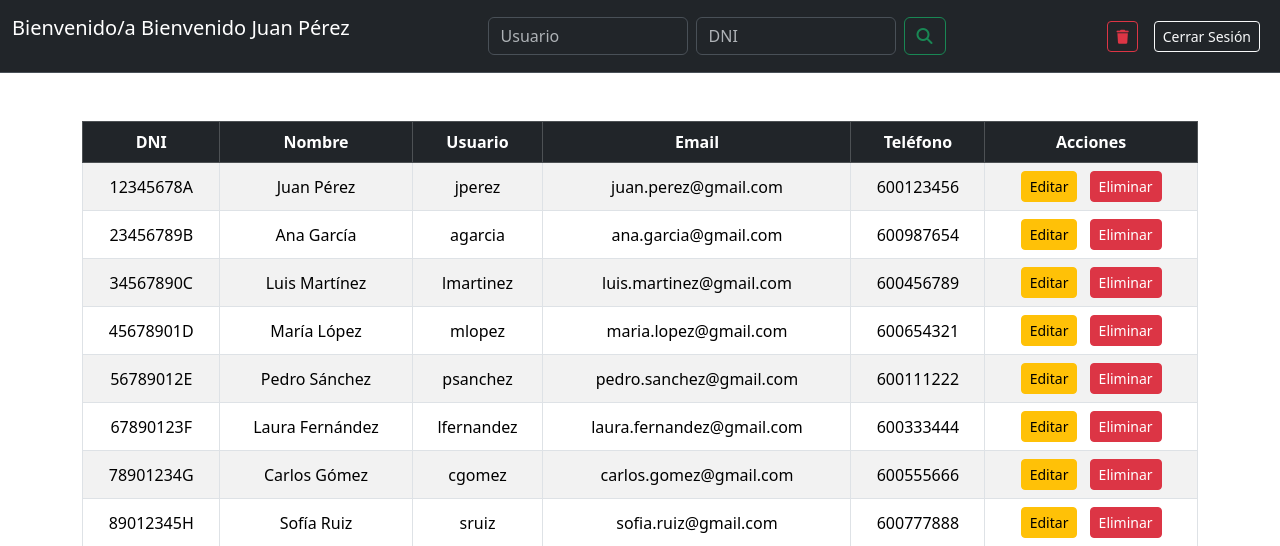
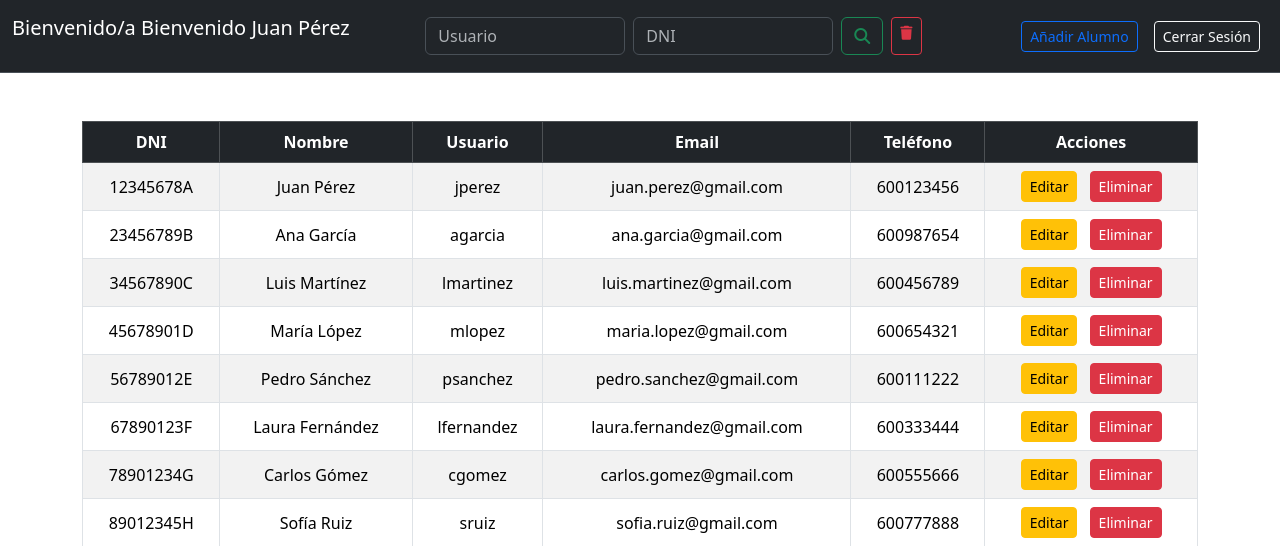
Before and after one commit to adrimartiin/M12-A7-CrudEscola, a PHP site: page /entradas/leerEscuela.php in a window 1280 px wide. Shown: the top 546 px of the page. Run offline with PHP 8.4, Linux system fonts and the light colour scheme; a user stored in the database is signed in; data comes from the database, SQL or seed files in the repository.

Commit message:
Archivo leer escuelas modificado

```diff
--- a/entradas/leerEscuela.php
+++ b/entradas/leerEscuela.php
@@ -37,7 +37,6 @@ $sqlTotal = "SELECT COUNT(*) AS total FROM tbl_usuario $whereSQL";
 $totalResult = mysqli_query($conn, $sqlTotal);
 $totalRows = mysqli_fetch_assoc($totalResult)['total'];
 $totalPaginas = ceil($totalRows / $registrosPorPagina);
-
 ?>
 
 <!DOCTYPE html>
@@ -58,12 +57,13 @@ $totalPaginas = ceil($totalRows / $registrosPorPagina);
             <form class="d-flex" method="get">
                 <input class="form-control me-2" name="nombre" value="<?php echo $nombre; ?>" type="search" placeholder="Usuario" aria-label="Nombre" style="max-width: 200px;">
                 <input class="form-control me-2" name="dni" value="<?php echo $dni; ?>" type="search" placeholder="DNI" aria-label="DNI" style="max-width: 200px;">
-                <button class="btn btn-outline-success" type="submit"><i class="fa-solid fa-magnifying-glass"></i></button>
+                <button class="btn btn-outline-success me-2" type="submit"><i class="fa-solid fa-magnifying-glass"></i></button>
+                <a href="?clear_filters=1" class="btn btn-outline-danger btn-sm"><i class="fa-solid fa-trash"></i></a>
             </form>
         </div>
 
         <div class="d-flex ms-3">
-            <a href="?clear_filters=1" class="btn btn-outline-danger btn-sm mx-2"><i class="fa-solid fa-trash"></i></a>
+            <a href="agregarAlumno.php" class="btn btn-outline-primary btn-sm mx-2">Añadir Alumno</a>
             <a href="../queries/logout.php" class="btn btn-outline-light btn-sm mx-2">Cerrar Sesión</a>
         </div>
     </div>
```
Lines whose indentation alone changed are shown as unchanged.
